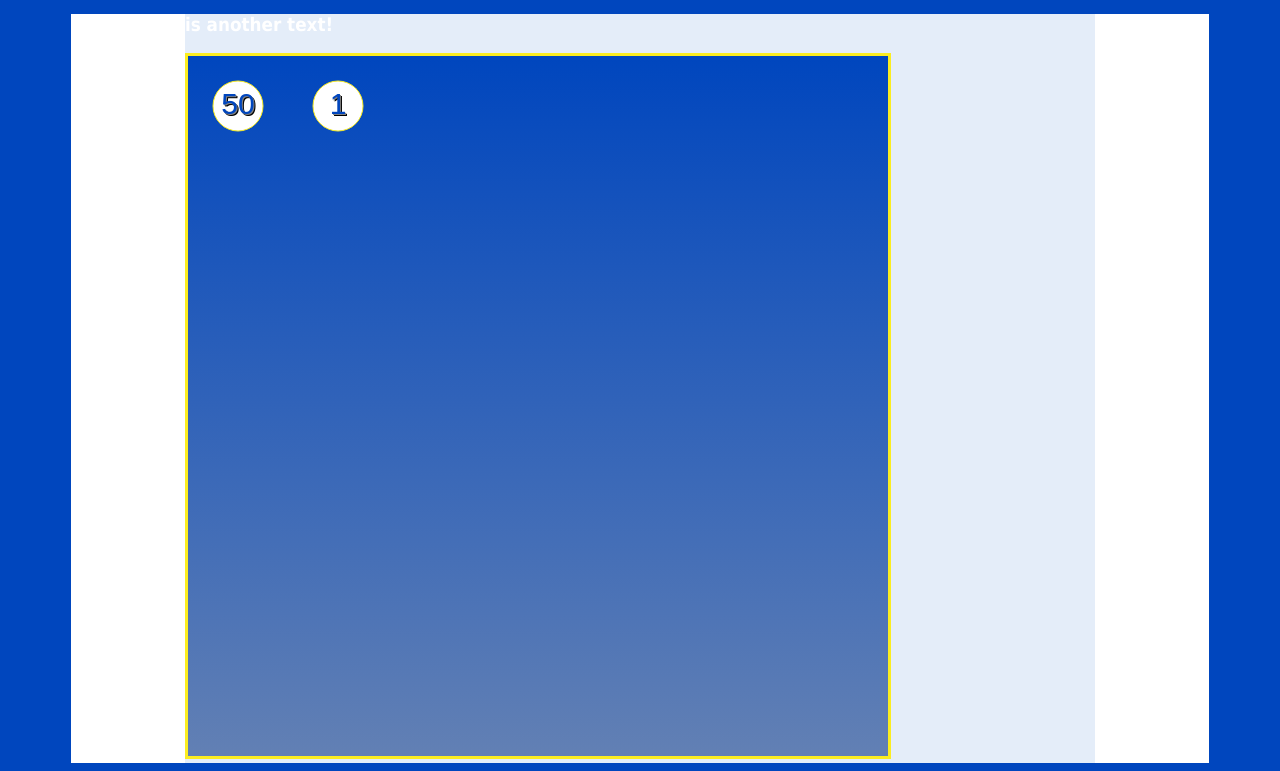
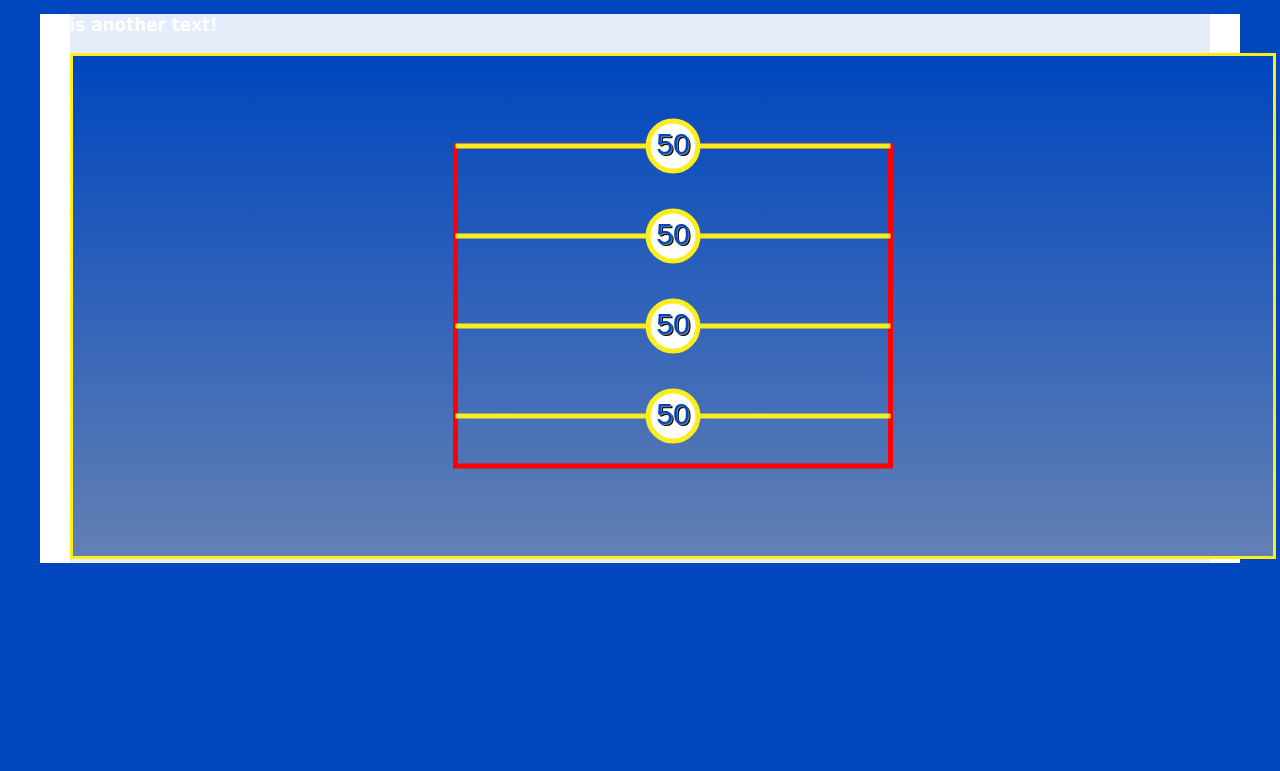
Before and after one commit to daniel-berger-hull/js-tree-analysis, a website: page simple-tree/src/index.html in a window 1280 px wide. Shown: the part 179-950 px from the top of the page. After the commit the page ends 800 px from the top, so only its background shows below. Drawn offline with Linux system fonts and the light colour scheme.

Commit message:
Version starting to draw the nodes in line

```diff
--- a/simple-tree/src/Tree.js
+++ b/simple-tree/src/Tree.js
@@ -7,6 +7,10 @@ export const VALUE_NOT_FOUND_CODE = -5;
 
 let currentLevel = 0;
 
+
+
+// Note: A TreeGraph class should be created, as many top level functions , like depth, widht, etc are done at the node level,
+//       but it should not be here, but in a TreeGraph class...
 
 export class Node {
 
@@ -51,6 +55,25 @@ export class Node {
 
     getLeftChild()   {   return this.#leftChild;  }
     getRightChild()  {   return this.#rightChild; }
+
+
+
+    // "Thursday: This function is not completed!!!"
+    getChildLevel(level)   {
+
+        const currentTreeDepth = this.depth(0);
+
+        if (level > currentTreeDepth) {
+            const message = "You are asking for a level of child node that is not existing in this graph!!!";
+            console.log(message);
+            throw message;
+        }
+
+
+          return this.#leftChild;
+
+    }
+
 
 
     insert(newValue) {
@@ -122,18 +145,28 @@ export class Node {
         }
     }
 
+    // Try to find the deepest level in the sub nodes...
     depth(currentDepth) {
-
 
         currentDepth++;
         let leftDepth = currentDepth;
         let rightDepth = currentDepth;
 
         if ( this.getLeftChild()  !== null) leftDepth = this.getLeftChild().depth(leftDepth);
-        if ( this.getRightChild() !== null) leftDepth = this.getRightChild().depth(rightDepth);
+        if ( this.getRightChild() !== null) rightDepth = this.getRightChild().depth(rightDepth);
 
-        return Math.max(leftDepth, currentDepth, rightDepth)
+        //console.log(`Value: ${this.getValue()} at depth ${currentDepth} left is ${this.getLeftChild()}, right is ${this.getRightChild()}, all values are [${leftDepth} , ${currentDepth} , ${rightDepth}]`);
 
+        return Math.max(leftDepth, currentDepth, rightDepth);
+    }
+
+     // Try to find the total possible width of the node and its sub nodes
+     // Note: The width doesn't imply that there are 'width' nodes at the last layer of the tree,
+     //       but  it is a possible maximum width...
+     width() {
+
+        const depth = this.depth(0);
+        return 1 << (depth-1);
     }
 
 }
--- a/simple-tree/src/index.css
+++ b/simple-tree/src/index.css
@@ -5,7 +5,7 @@ body {
 }
 
 .wrapper {
-    width: 90%;
+    width: 95%;
     margin: auto;
 }
 
@@ -27,7 +27,7 @@ body {
 }
 
 #center-section {
-    width: 80%;
+    width: 95%;
     margin: auto;
     background-color: #E4EDF9;
 }
--- a/simple-tree/src/index.html
+++ b/simple-tree/src/index.html
@@ -23,7 +23,7 @@
             <div id="center-section">
                <h3>is another text!</h3>
 
-               <canvas id="tree-canvas"  width="700px" height="700px" >Your browser does not support the HTML5 canvas tag.</canvas>
+               <canvas id="tree-canvas"  width="1200px" height="500px" >Your browser does not support the HTML5 canvas tag.</canvas>
             </div>
         </div>
 
--- a/simple-tree/src/index.js
+++ b/simple-tree/src/index.js
@@ -1,11 +1,16 @@
 import { Node , renderNode , displayNodes } from './Tree.js';
 
 
+const NODE_WIDTH            =   50;
+const NODE_HEIGTH           =   50;
 
-let allNodes = [];
-let myCenterNode = {};
+const NODE_SPACE_BETWEEN_X  =   5;
+const NODE_SPACE_BETWEEN_Y  =   40;
 
-let otherNode = {};
+
+let rootNode = {};
+
+// let otherNode = {};
 
 
 
@@ -14,30 +19,27 @@ let otherNode = {};
 
 export const init = () => {
 
-    myCenterNode = new Node(50);
-    otherNode = new Node(1);
+    let allNodes = [];
+
+    rootNode = new Node(50);
+    // otherNode = new Node(1);
 
     console.log('Init: Create Random Values for Nodes...');
-    for (let i=0;i<10;i++) {
+    for (let i=0;i<5;i++) {
         const newValue = Math.round( Math.random() * 99) + 1;
-        //console.log(`${i} = ${newValue}`);
         allNodes.push(newValue);
     }
 
     console.log("Init: Initial Random values:");
     console.log( allNodes );
 
-    console.log("Init: Inserting all the random values in the tree...");
-    allNodes.forEach( (element) => {  myCenterNode.insert(element); })
+    // console.log("Init: Inserting all the random values in the tree...");
+    allNodes.forEach( (element) => {  rootNode.insert(element); })
 
 
-    console.log("Will display nodes...");
-    displayNodes(myCenterNode);
-    console.log("Display nodes done!");
-
-    console.log("Depth Search...");
-    console.log(myCenterNode.depth(0));
-    console.log("Depth Done!");
+    // console.log("Will display nodes...");
+    // displayNodes(rootNode);
+    // console.log("Display nodes done!");
 
 
 
@@ -45,30 +47,80 @@ export const init = () => {
 
 export const render = () => {
     console.log("Render called...");
-    var c = document.getElementById("tree-canvas");
-    var ctx = c.getContext("2d");
+    var canvas = document.getElementById("tree-canvas");
+    var ctx = canvas.getContext("2d");
 
 
-    // export const renderNode = (context, position, size) => {
+    var canvasWidth = canvas.width;
+    var canvasHeight = canvas.height;
 
 
-    renderNode( ctx, {x: 50,y: 50}, 25 ,  myCenterNode);
-    renderNode( ctx, {x: 150,y: 50}, 25 ,  otherNode);
+    const treeDepth = rootNode.depth(0);
+    const treeWidth = rootNode.width();
+
+    const treeWidthSpan = (treeWidth * NODE_WIDTH) + ((treeWidth-1) * NODE_SPACE_BETWEEN_X) ;
+//    const treeHeightSpan = (treeDepth-1) * NODE_SPACE_BETWEEN_Y;
+    const treeHeightSpan = (treeDepth * NODE_HEIGTH) + ( (treeDepth-1) * NODE_SPACE_BETWEEN_Y)
+    const treeInterRowSpace = NODE_HEIGTH + NODE_SPACE_BETWEEN_Y;
+
+
+    const marginX = (canvasWidth - treeWidthSpan)/ 2;
+    const marginY = (canvasHeight - treeHeightSpan)/ 2;
 
 
 
+
+
+    console.log(`Canvas Size = [${canvasWidth},${canvasHeight}]`);
+
+    console.log(`Tree Depth ${treeDepth}`);
+    console.log(`Tree Width ${treeWidth}`);
+    console.log(`Total Tree size is [${treeWidthSpan},${treeHeightSpan}]`);
+
+    // console.log(`Tree Width ${treeWidth}`);
+
+
+
+    //  let xPos = marginX;
+    //  for (let xPos=marginX;xPos<canvasWidth;xPos+=50){
+    // //    for (let i=0;i<xPos+=50;xPos<canvasWidth){
+
+    //      renderNode( ctx, {x: xPos,y: 50}, 25 ,  rootNode);
+    //  }
+
+
+
+
+
+    ctx.fillStyle = "#FBED20;";
+    // ctx.fillRect(20, 20, 150, 100);
+
+    ctx.lineWidth = "5";
+    ctx.strokeStyle = "#FF0000";
+    ctx.beginPath();
+    ctx.rect(marginX, marginY, treeWidthSpan, treeHeightSpan);
+    ctx.stroke();
+
+
+    ctx.strokeStyle = "#FBED20";
+    let yPos = marginY;
+    let xStart = marginX;
+    let xCenter = marginX + (treeWidthSpan/2);
+    let xEnd = marginX + treeWidthSpan;
+    for (let row=0; row< treeDepth; row++){
+
+        ctx.beginPath();
+        ctx.moveTo(xStart, yPos);
+        ctx.lineTo(xEnd, yPos);
+        ctx.stroke();
+
+        renderNode( ctx, {x: xCenter,y: yPos}, 25 ,  rootNode);
+
+        yPos += treeInterRowSpace;
+    }
+
+    // renderNode( ctx, {x: 50,y: 50}, 25 ,  rootNode);
+    // renderNode( ctx, {x: 150,y: 50}, 25 ,  otherNode);
+
+
 }
-
-// ctx.strokeStyle = "#FF0000";
-    // ctx.beginPath();
-    // ctx.arc(100, 100, 10, 0, 2 * Math.PI);
-    // ctx.fillStyle = 'green';
-    // ctx.fill();
-    // ctx.stroke();
-
-    // ctx.strokeStyle = "#00FF00";
-    // ctx.beginPath();
-    // ctx.arc(200, 100, 15, 0, 2 * Math.PI);
-    // ctx.fillStyle = 'white';
-    // ctx.fill();
-    // ctx.stroke();
```
